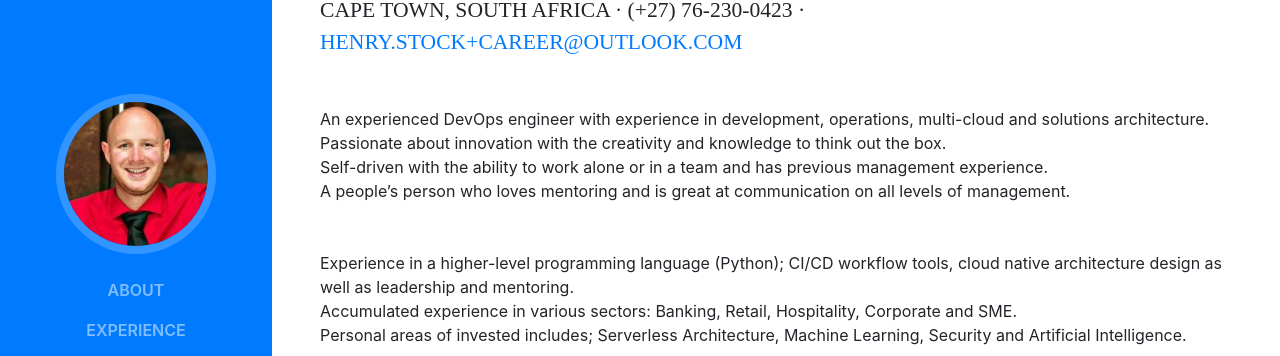
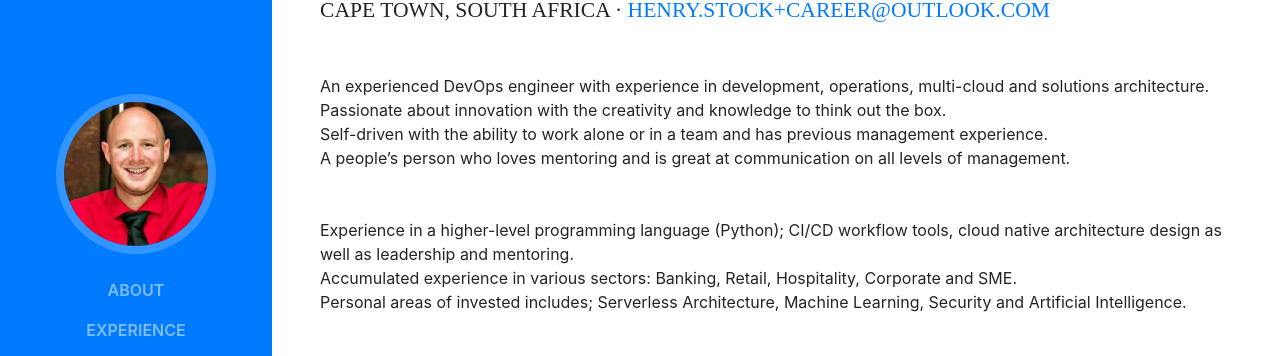
Before and after one commit to h3nryza/cv, a website with bundled scripts: page index.html in a window 1280 px wide. Shown: the part 102-458 px from the top of the page. Built offline with nearby package versions, Linux system fonts and the light colour scheme; a web font is replaced by a local one.

Commit message:
rollback

```diff
--- a/index.html
+++ b/index.html
@@ -69,8 +69,7 @@
           <h1 class="mb-0">Henry
             <span class="text-primary">Stock</span>
           </h1>
-          <div class="subheading mb-5">Cape Town, South Africa · (+27) 76-230-0423 ·
-            <a href="mailto:Henry.Stock@outlook.co">Henry.Stock+career@outlook.com</a>
+          <div class="subheading mb-5">Cape Town, South Africa · <a href="mailto:Henry.Stock@outlook.co">Henry.Stock+career@outlook.com</a>
           </div>
           <p class="mb-5">
 
```
